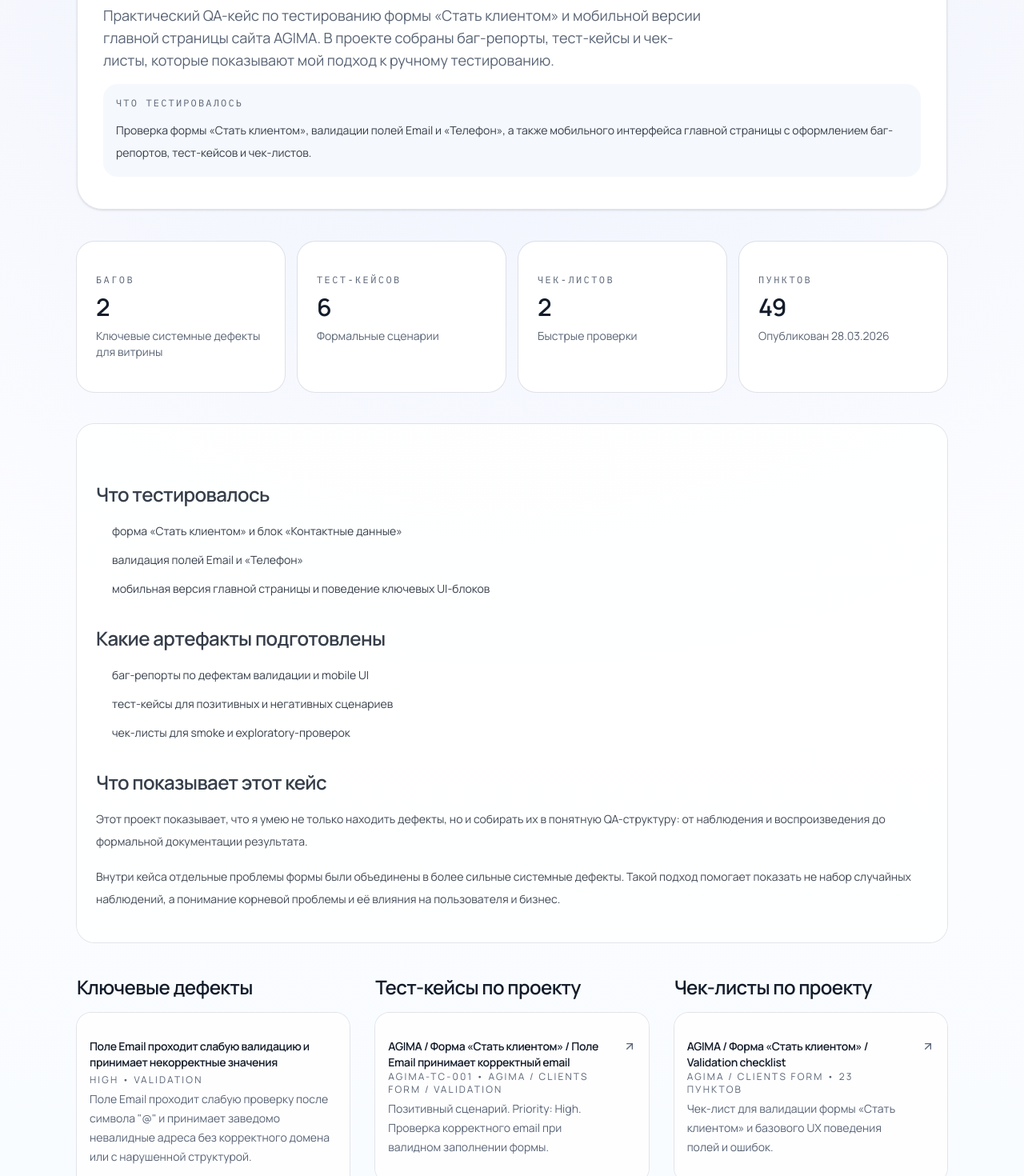
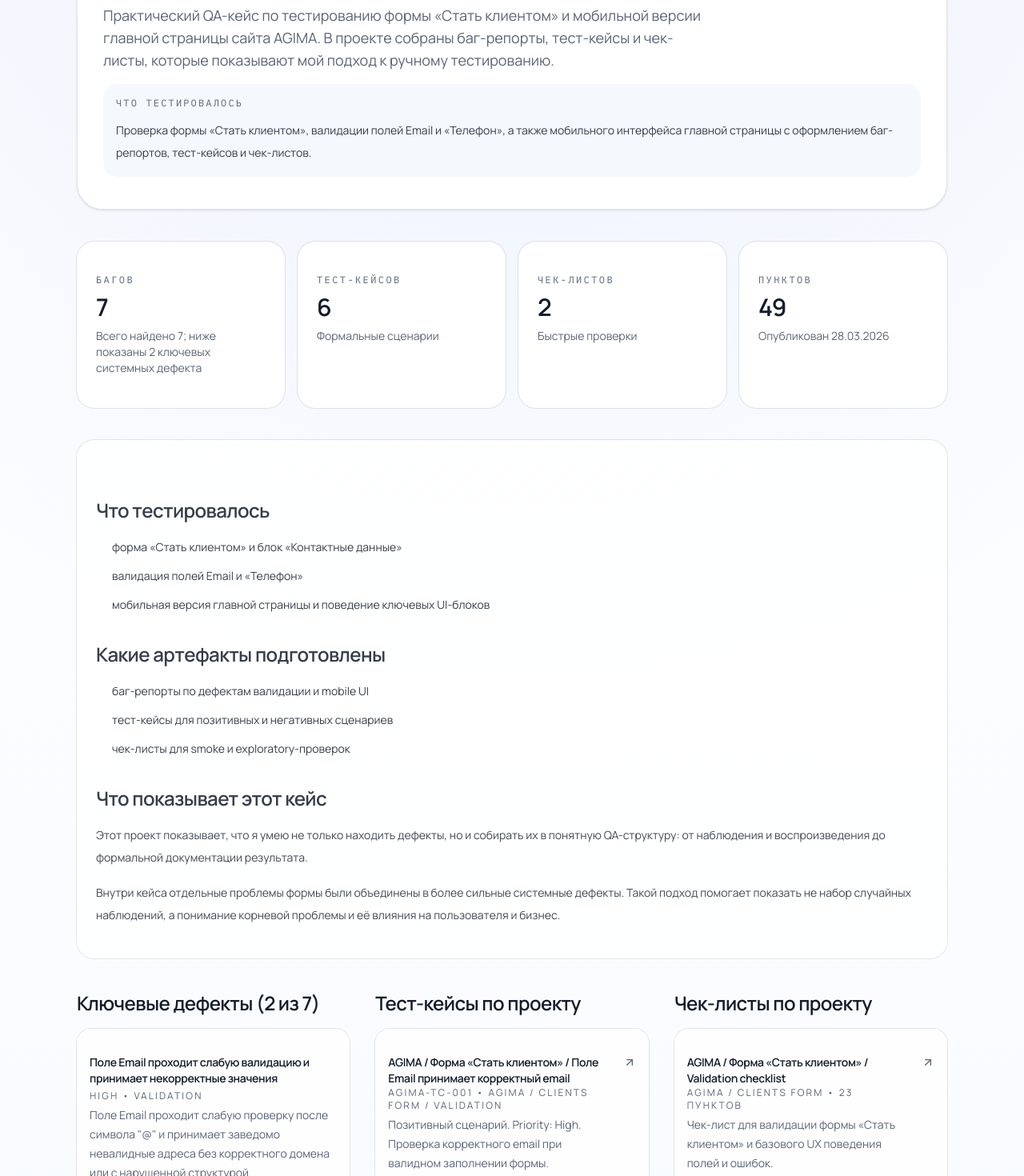
Before and after one commit to sergeykikotqa/qa-portfolio, a Next.js app: page /projects/qamanual in a window 1280 px wide. Shown: the part 353-1823 px from the top of the page at 80% size. Built offline with nearby package versions, Linux system fonts and the light colour scheme.

Commit message:
Restore full bug counts on project views

```diff
--- a/src/app/projects/[slug]/page.tsx
+++ b/src/app/projects/[slug]/page.tsx
@@ -57,9 +57,9 @@ export default async function ProjectDetailsPage({
 
   const { project, bugs, testCases, checklists, counts } = aggregate;
   const projectBugHighlights = project.bugHighlights ?? [];
-  const displayBugCount = projectBugHighlights.length || counts.bugs;
+  const displayBugCount = counts.bugs;
   const bugPreviewTitle = projectBugHighlights.length
-    ? "Ключевые дефекты"
+    ? `Ключевые дефекты (${projectBugHighlights.length} из ${counts.bugs})`
     : "Связанные баг-репорты";
   const bugPreviewEmptyText = projectBugHighlights.length
     ? "Для этого проекта пока не оформлены ключевые дефекты для витрины."
@@ -120,7 +120,7 @@ export default async function ProjectDetailsPage({
           value={String(displayBugCount)}
           helper={
             projectBugHighlights.length
-              ? "Ключевые системные дефекты для витрины"
+              ? `Всего найдено ${counts.bugs}; ниже показаны ${projectBugHighlights.length} ключевых системных дефекта`
               : "Связанные баг-репорты"
           }
         />
--- a/src/components/projects/project-card.tsx
+++ b/src/components/projects/project-card.tsx
@@ -17,7 +17,7 @@ type ProjectCardProps = {
 };
 
 export function ProjectCard({ project, counts }: ProjectCardProps) {
-  const displayBugCount = project.bugHighlights?.length ?? counts.bugs;
+  const displayBugCount = counts.bugs;
 
   return (
     <Card className="rounded-3xl border-border/80 bg-card/90">
```
